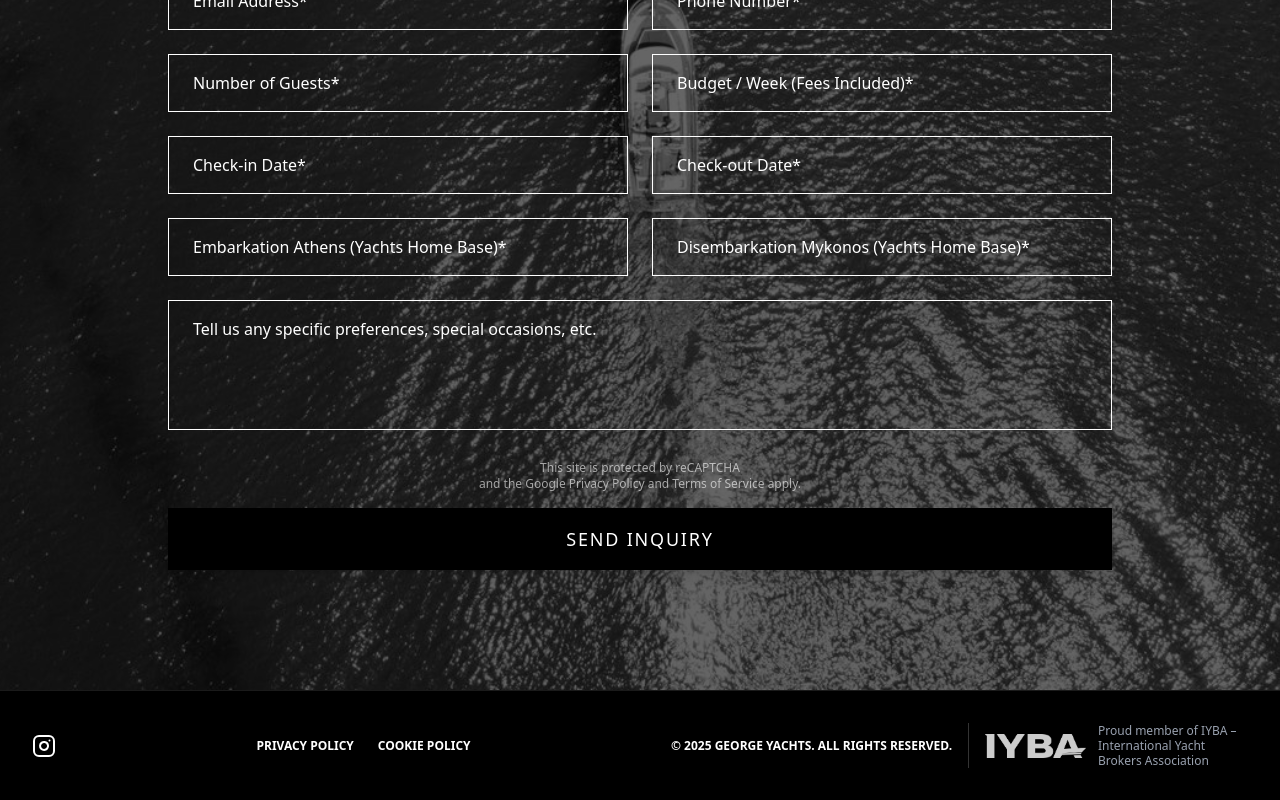
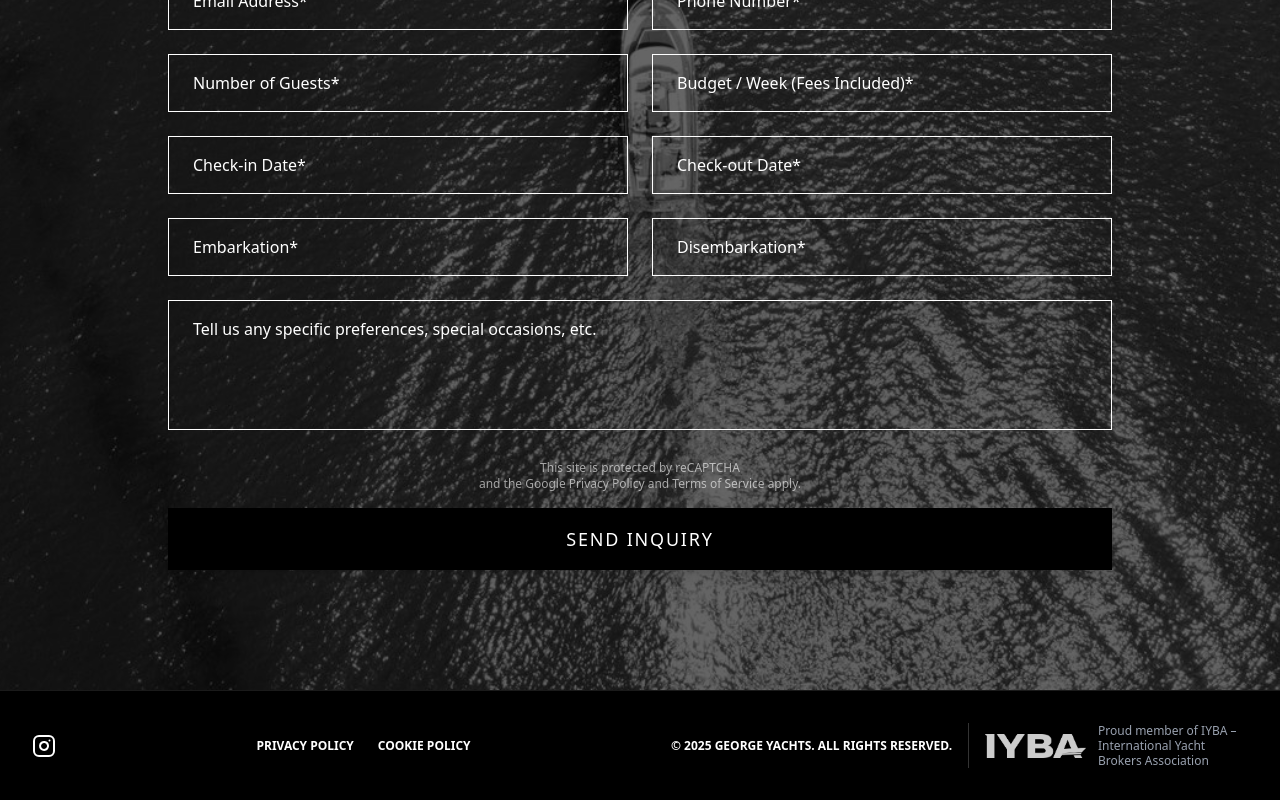
Before and after one commit to gbiniaris13/george-yachts, a Next.js app: page / in a window 1280 px wide. Shown: the part 4852-5652 px from the top of the page. Built offline with nearby package versions, Linux system fonts and the light colour scheme; no server answers.

Commit message:
edit contact form embarcation && disembarcation placeholder

```diff
--- a/app/components/ContactFormSection.jsx
+++ b/app/components/ContactFormSection.jsx
@@ -238,7 +238,7 @@ const ContactFormSection = () => {
                 type="text"
                 id="embarkation"
                 name="embarkation"
-                placeholder="Embarkation Athens (Yachts Home Base)*"
+                placeholder="Embarkation*"
                 required
                 className="w-full px-6 py-4 border border-white bg-transparent text-white placeholder-white rounded-full transition duration-150 focus:bg-white/10 outline-none"
               />
@@ -251,7 +251,7 @@ const ContactFormSection = () => {
                 type="text"
                 id="disembarkation"
                 name="disembarkation"
-                placeholder="Disembarkation Mykonos (Yachts Home Base)*"
+                placeholder="Disembarkation*"
                 required
                 className="w-full px-6 py-4 border border-white bg-transparent text-white placeholder-white rounded-full transition duration-150 focus:bg-white/10 outline-none"
               />
```
